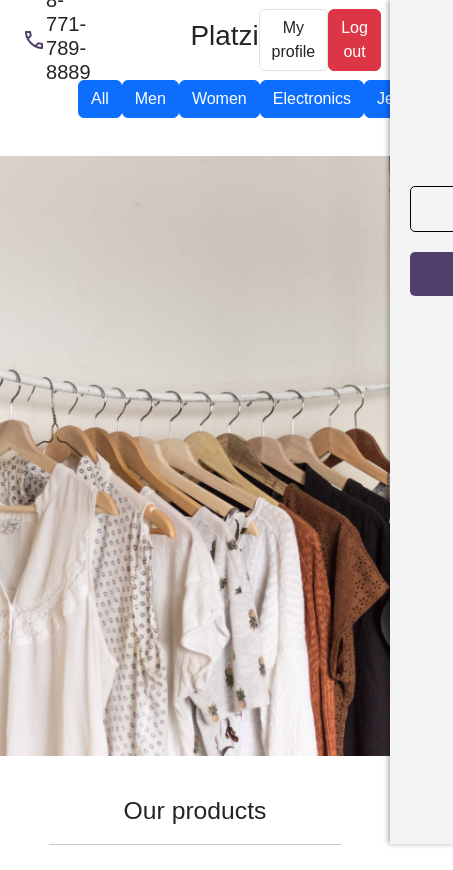
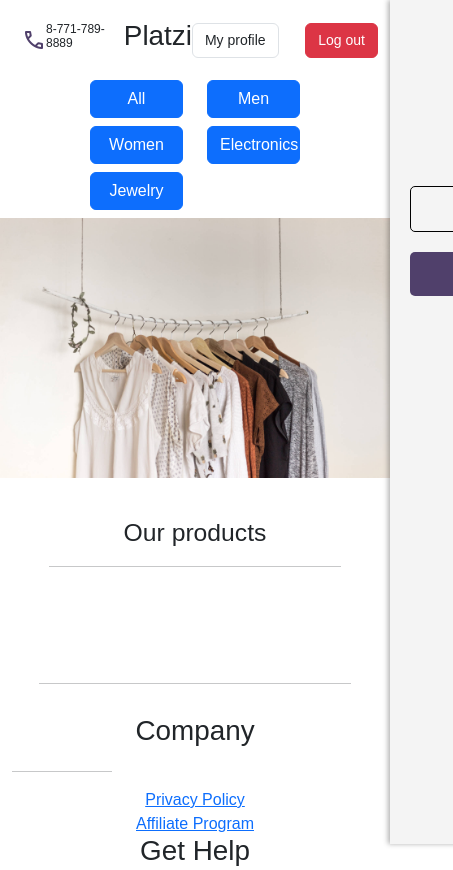
Before and after one commit to hayaSanzh/hayaSanzh.github.io, a website: page index.html in a window 390 px wide. Shown: the top 870 px of the page, 453 px wide, since content can reach past the window. Drawn offline with nearby package versions, Linux system fonts and the light colour scheme; no server answers; a web font is replaced by a local one.

Commit message:
Mobile devices

```diff
--- a/index.css
+++ b/index.css
@@ -1,4 +1,33 @@
 @import url('https://fonts.googleapis.com/css2?family=Tilt+Neon&display=swap');
+
+/* Настройки для маленьких экранов */
+@media (max-width: 430px) {
+    .logo img {
+        width: 50px;
+        height: 50px;
+    }
+    .telephone-number h5 {
+        font-size: 12px;
+    }
+    .cart-profile-container {
+        width: 100px;
+    }
+    .big-photo img {
+        height: auto;
+        width: 100%;
+    }
+    footer {
+        flex-direction: column;
+        align-items: center;
+    }
+    footer .company, footer .getHelp, footer .secret, footer .followMe {
+        width: 100%;
+        text-align: center;
+    }
+    #cart-btn, #logout {
+        font-size: 14px;
+    }
+}
 
 * {
     font-family: 'Tilt Neon', sans-serif;
@@ -35,7 +64,6 @@ button.dark-mode {
     display: flex;
     justify-content: center;
     align-items: center;
-    margin-left: 100px;
 }
 
 h1, h3, .cart-profile-container, .material-symbols-outlined, a {
@@ -105,8 +133,8 @@ h2 {
 }
 
 .big-photo img {
-    margin-top: 30px;
-    height: 600px;
+    height: auto;
+    width: 100%;
     object-fit: cover;
 }
 
--- a/index.html
+++ b/index.html
@@ -43,25 +43,24 @@
                 </div>
             </header>
 
-            <div class="categories m-auto">
-                <h2 class="category"><button class="btn btn-primary category-btn" id="main">All</button></h2>
-                <h2 class="category"><button class="btn btn-primary category-btn" id="clothes">Men</button></h2>
-                <h2 class="category"><button class="btn btn-primary category-btn" id="electronics">Women</button></h2>
-                <h2 class="category"><button class="btn btn-primary category-btn" id="furniture">Electronics</button></h2>
-                <h2 class="category"><button class="btn btn-primary category-btn" id="shoes">Jewelery</button></h2>
+            <div class="categories row m-auto">
+                <h2 class="col-6 col-sm-2 category"><button class="btn btn-primary category-btn w-100" id="main">All</button></h2>
+                <h2 class="col-6 col-sm-2 category"><button class="btn btn-primary category-btn w-100" id="clothes">Men</button></h2>
+                <h2 class="col-6 col-sm-2 category"><button class="btn btn-primary category-btn w-100" id="electronics">Women</button></h2>
+                <h2 class="col-6 col-sm-2 category"><button class="btn btn-primary category-btn w-100" id="furniture">Electronics</button></h2>
+                <h2 class="col-6 col-sm-2 category"><button class="btn btn-primary category-btn w-100" id="shoes">Jewelry</button></h2>
             </div>
+
             <div id="carousel" class="big-photo carousel slide carousel-fade" data-ride="carousel">
                 <div class="carousel-inner">
                     <div class="carousel-item active">
                         <img class="img-fluid d-block w-100" src="images/aesthetic-clothes-rack-v3m7o954avi0pm3f.jpg">
                     </div>
                     <div class="carousel-item">
-                        <img class="img-fluid d-block w-100"
-                            src="images/minimalist-fashion-1920-x-1080-wallpaper-3ac0lfwvdqtft9yu.jpg">
+                        <img class="img-fluid d-block w-100" src="images/minimalist-fashion-1920-x-1080-wallpaper-3ac0lfwvdqtft9yu.jpg">
                     </div>
                     <div class="carousel-item">
-                        <img class="img-fluid d-block w-100"
-                            src="images/cyber-circuit-board-digital-art-1920-1080-v0-3pz4y9q9tpoa1.webp">
+                        <img class="img-fluid d-block w-100" src="images/cyber-circuit-board-digital-art-1920-1080-v0-3pz4y9q9tpoa1.webp">
                     </div>
                     <div class="carousel-item">
                         <img class="img-fluid d-block w-100" src="images/bef76a23426382cc5729a5db54b56070.jpg">
@@ -71,6 +70,7 @@
                     </div>
                 </div>
             </div>
+
             <main class="container">
                 <div class="texts">
                     <h2 class="products">Our products</h2>
@@ -82,7 +82,7 @@
                     </div>
             </main>
             <hr class="footerHr mx-auto">
-            <footer>
+            <footer class="container">
                 <div class="company">
                     <h1 class="footerCompany">Company</h1>
                     <hr>
```
